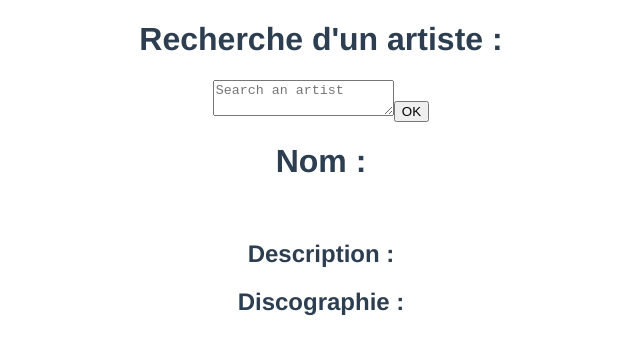
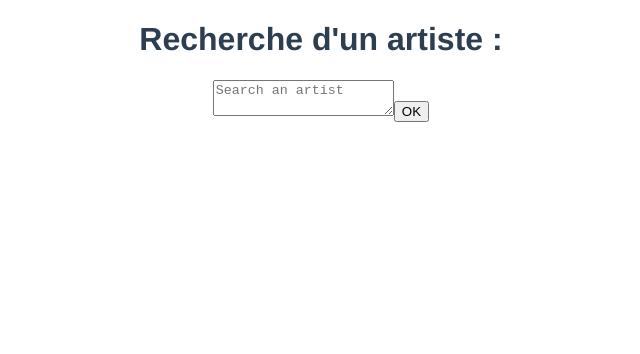
Before and after one commit to nicolas-bern/vue-app-2, a Vue app: page /test in a window 1280 px wide. Shown: the top 354 px of the page, without its empty margins (319-959 px from the left). Built offline with nearby package versions, Linux system fonts and the light colour scheme; the HTML template or start-up script is replaced by a standard one.

Commit message:
Interface

```diff
--- a/src/components/ComponentTest.vue
+++ b/src/components/ComponentTest.vue
@@ -1,10 +1,10 @@
 <template>
   <div class="test">
-    <h1> Nom : {{ artiste.title }}</h1>
+    <h1 v-if="artiste.title != null"> Nom : {{ artiste.title }}</h1>
     <img :src="artiste.cover_image">
-    <h2> Description :</h2>
+    <h2 v-if="artiste.title != null"> Description :</h2>
     <p> {{ description }}</p>
-    <h2>Discographie :</h2>
+    <h2 v-if="artiste.title != null">Discographie :</h2>
     <div class="albums">
       <tr v-for="(album, index) in albums">
         <a :href="album.resource_url">
--- a/src/views/Home.vue
+++ b/src/views/Home.vue
@@ -80,6 +80,7 @@ export default {
 
       axios.request(options).then(res => {
         this.albums = res.data['releases']
+        console.log("album")
         console.log(this.albums)
       })
     }
```
Also changed, not shown: 7 other files (tests, documents, lock files or other folders).
